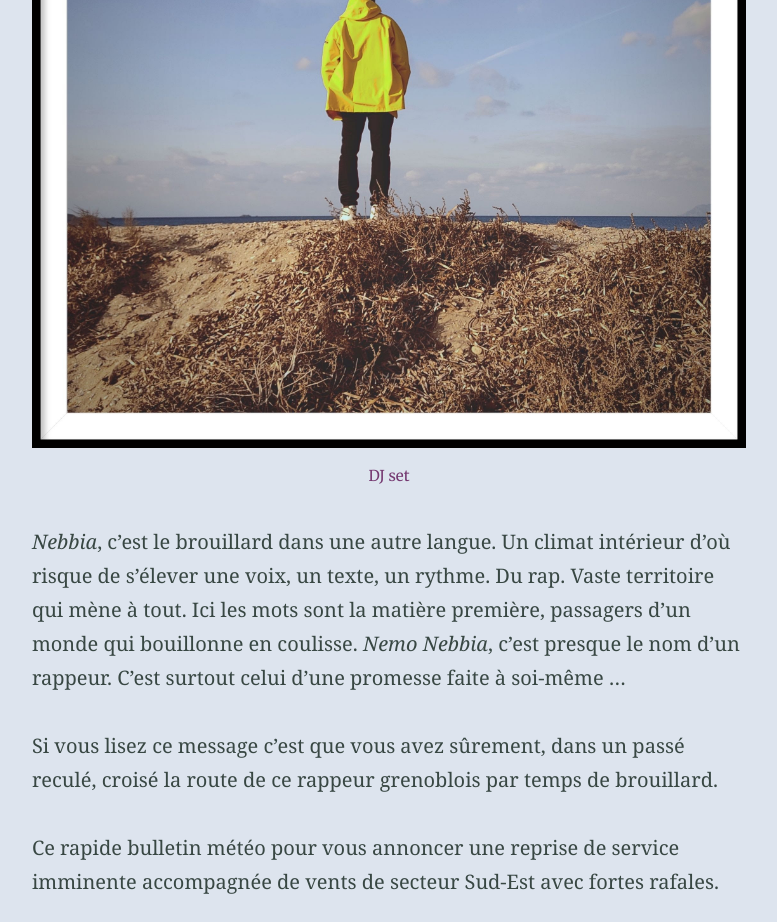
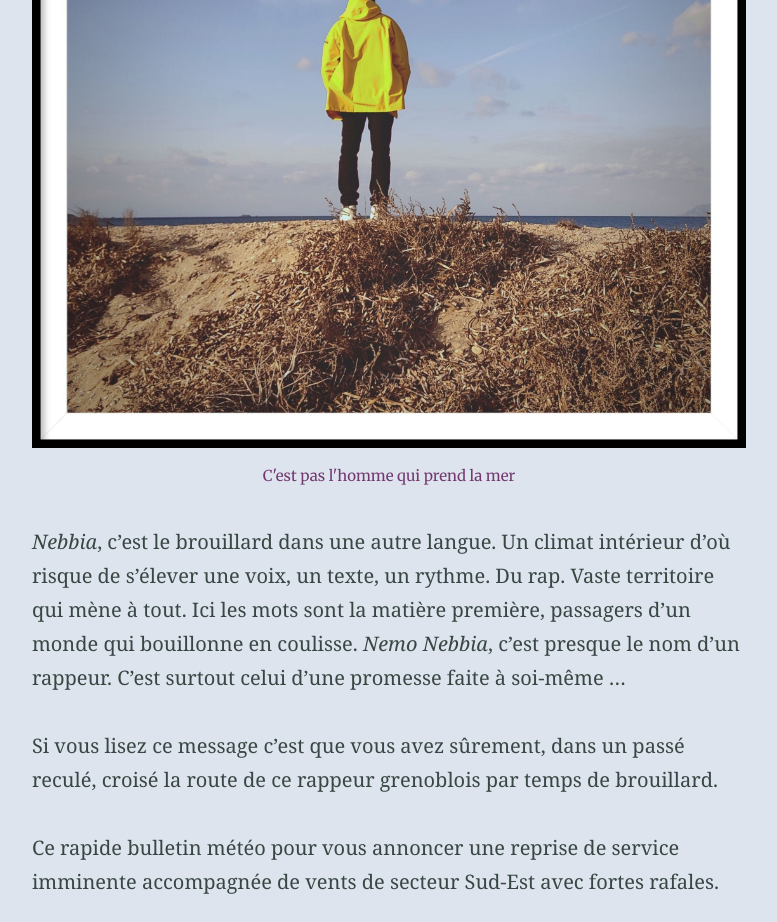
Before and after one commit to secondelecture/seconde-lecture.com, a Jekyll site: the page built from _posts/2024-07-14-description.md, in a window 1280 px wide. Shown: the part 823-1745 px from the top of the page, without its empty margins (251-1028 px from the left). Built offline with Jekyll 4.4.1, drawn with Linux system fonts in a browser that asks for light colours.

Commit message:
updating a few things

```diff
--- a/_posts/2024-07-14-description.md
+++ b/_posts/2024-07-14-description.md
@@ -7,7 +7,7 @@ feature_image: "/nemonebbia/assets/NEMO_NEBBIA_Vents_Contraires-3000px.jpg"
 ---
 
 
-{% include figure.html image="/nemonebbia/uploads/nnebiacirejaune.jpg" caption="DJ set" %}
+{% include figure.html image="/nemonebbia/uploads/nnebiacirejaune.jpg" caption="C'est pas l'homme qui prend la mer" %}
 
 <em>Nebbia</em>, c’est le brouillard dans une autre langue. Un climat intérieur d’où risque de s’élever une voix, un texte, un rythme. Du rap.
 <!-- more -->
```
Also changed, not shown: _posts/2024-05-24-dj-sets.md (+1 -1 lines).
